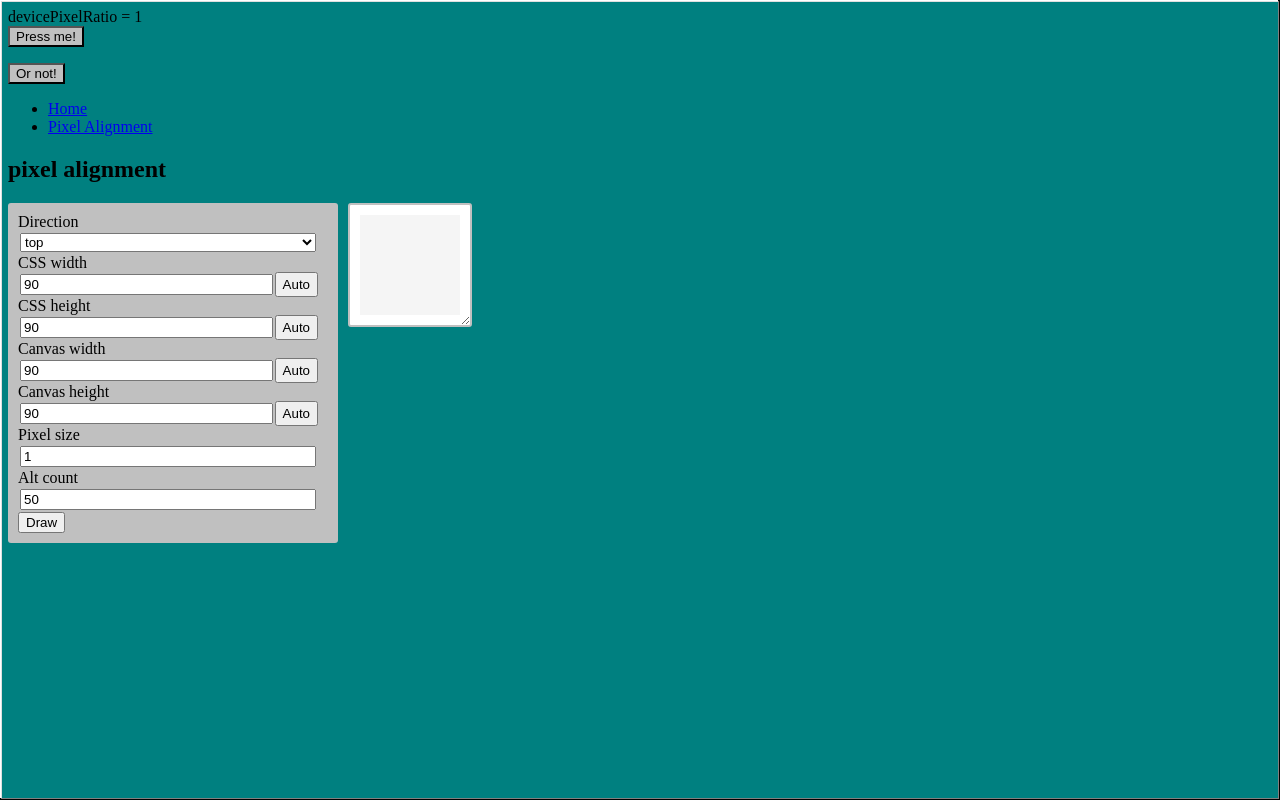
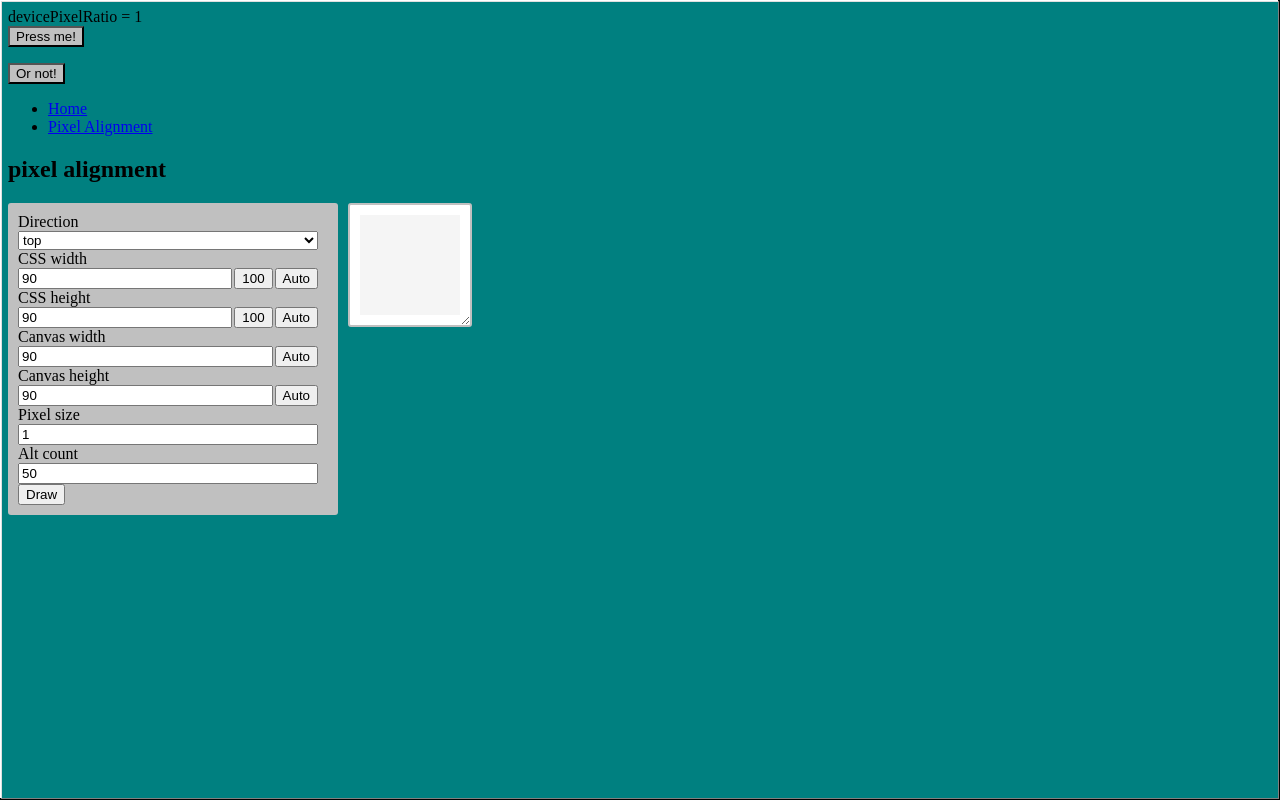
Before and after one commit to sarahkw/dangerchat, an Angular app: page /pixel-alignment in a window 1280 px wide. Built offline with nearby package versions, Linux system fonts and the light colour scheme.

Commit message:
experiment with 100 css width/height

```diff
--- a/projects/demo-w98w/src/app/pixel-alignment/pixel-alignment.component.html
+++ b/projects/demo-w98w/src/app/pixel-alignment/pixel-alignment.component.html
@@ -14,10 +14,10 @@
 
     .form-group {
         display: flex;
+        gap: 2px;
     }
 
     .form-group .form-control {
-        margin: 2px;
         flex: 1;
     }
 
@@ -76,12 +76,14 @@
             <label for="csswidth">CSS width</label>
             <div class="form-group">
                 <input id="csswidth" class="form-control" name="csswidth" type="number" [(ngModel)]="csswidth">
+                <button class="tool" type="button" (click)="on100CssWidth()">100</button>
                 <button class="tool" type="button" (click)="onAutoAssignCssWidth()" title="= Pixel size * Alt count">Auto</button>
             </div>
 
             <label for="cssheight">CSS height</label>
             <div class="form-group">
                 <input id="cssheight" class="form-control" name="cssheight" type="number" [(ngModel)]="cssheight">
+                <button class="tool" type="button" (click)="on100CssHeight()">100</button>
                 <button class="tool" type="button" (click)="onAutoAssignCssHeight()" title="= Pixel size * Alt count">Auto</button>
             </div>
 
--- a/projects/demo-w98w/src/app/pixel-alignment/pixel-alignment.component.ts
+++ b/projects/demo-w98w/src/app/pixel-alignment/pixel-alignment.component.ts
@@ -86,6 +86,14 @@ export class PixelAlignmentComponent implements OnInit {
     this.cssheight = this.pixelsize * this.altcount;
   }
 
+  on100CssWidth() {
+    this.csswidth = 100;
+  }
+
+  on100CssHeight() {
+    this.cssheight = 100;
+  }
+
   rawAutoCanvasWidthPreview() {
     // xxx: depend on someone else to subscribe to changes
     return this.csswidth * window.devicePixelRatio;
```
